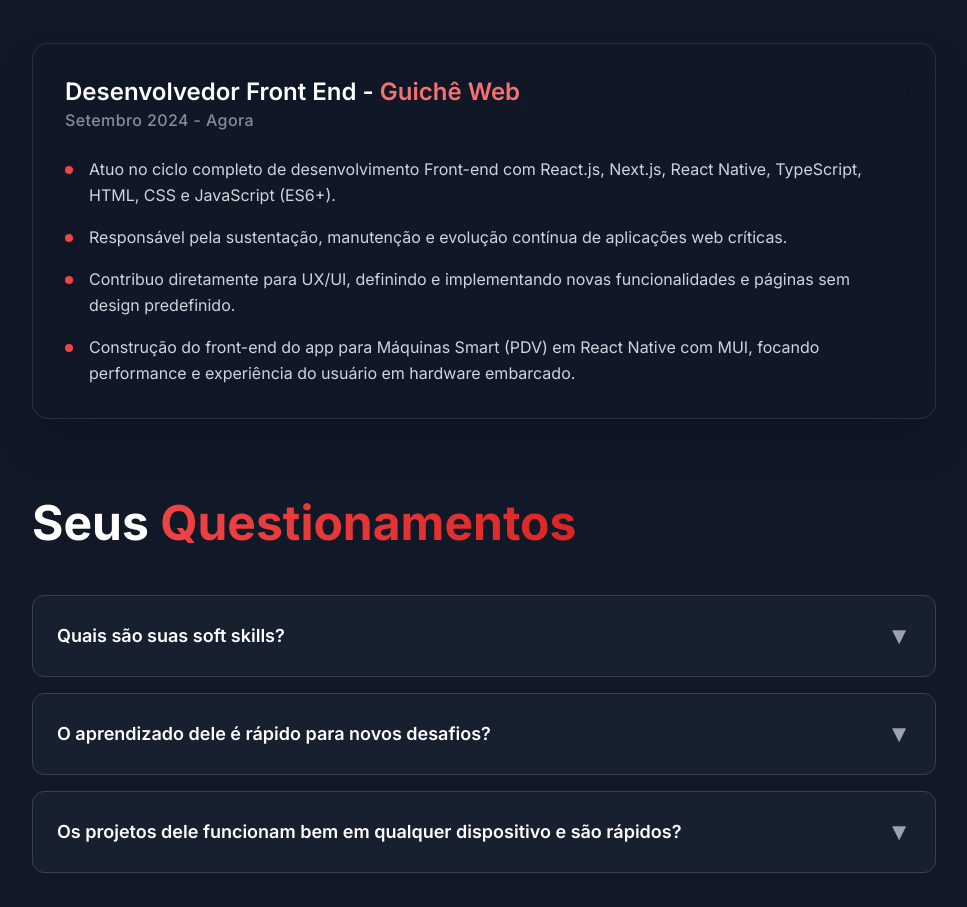
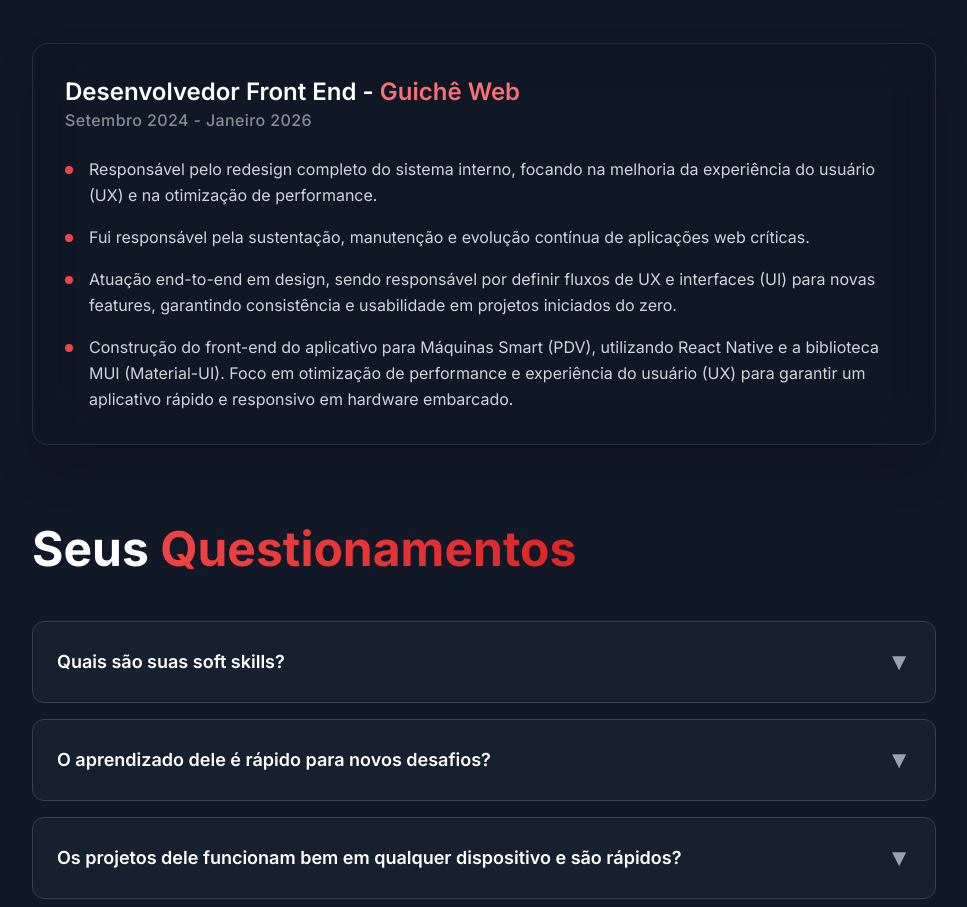
Before and after one commit to miquelven/Portifolio, a React (Vite) app: page / in a window 1280 px wide. Shown: the part 1955-2862 px from the top of the page, without its empty margins (296-1263 px from the left). Built offline with nearby package versions, Linux system fonts and the light colour scheme.

Commit message:
docs: atualiza textos e período da experiência profissional

```diff
--- a/src/components/Experience/index.jsx
+++ b/src/components/Experience/index.jsx
@@ -5,12 +5,12 @@ export default function Experience() {
       title: "Desenvolvedor Front End",
       company: "Guichê Web",
       bulletPoints: [
-        "Atuo no ciclo completo de desenvolvimento Front-end com React.js, Next.js, React Native, TypeScript, HTML, CSS e JavaScript (ES6+).",
-        "Responsável pela sustentação, manutenção e evolução contínua de aplicações web críticas.",
-        "Contribuo diretamente para UX/UI, definindo e implementando novas funcionalidades e páginas sem design predefinido.",
-        "Construção do front-end do app para Máquinas Smart (PDV) em React Native com MUI, focando performance e experiência do usuário em hardware embarcado.",
+        "Responsável pelo redesign completo do sistema interno, focando na melhoria da experiência do usuário (UX) e na otimização de performance.",
+        "Fui responsável pela sustentação, manutenção e evolução contínua de aplicações web críticas.",
+        "Atuação end-to-end em design, sendo responsável por definir fluxos de UX e interfaces (UI) para novas features, garantindo consistência e usabilidade em projetos iniciados do zero.",
+        "Construção do front-end do aplicativo para Máquinas Smart (PDV), utilizando React Native e a biblioteca MUI (Material-UI). Foco em otimização de performance e experiência do usuário (UX) para garantir um aplicativo rápido e responsivo em hardware embarcado.",
       ],
-      period: "Setembro 2024 - Agora",
+      period: "Setembro 2024 - Janeiro 2026",
       icon: "↗",
     },
   ];
```
